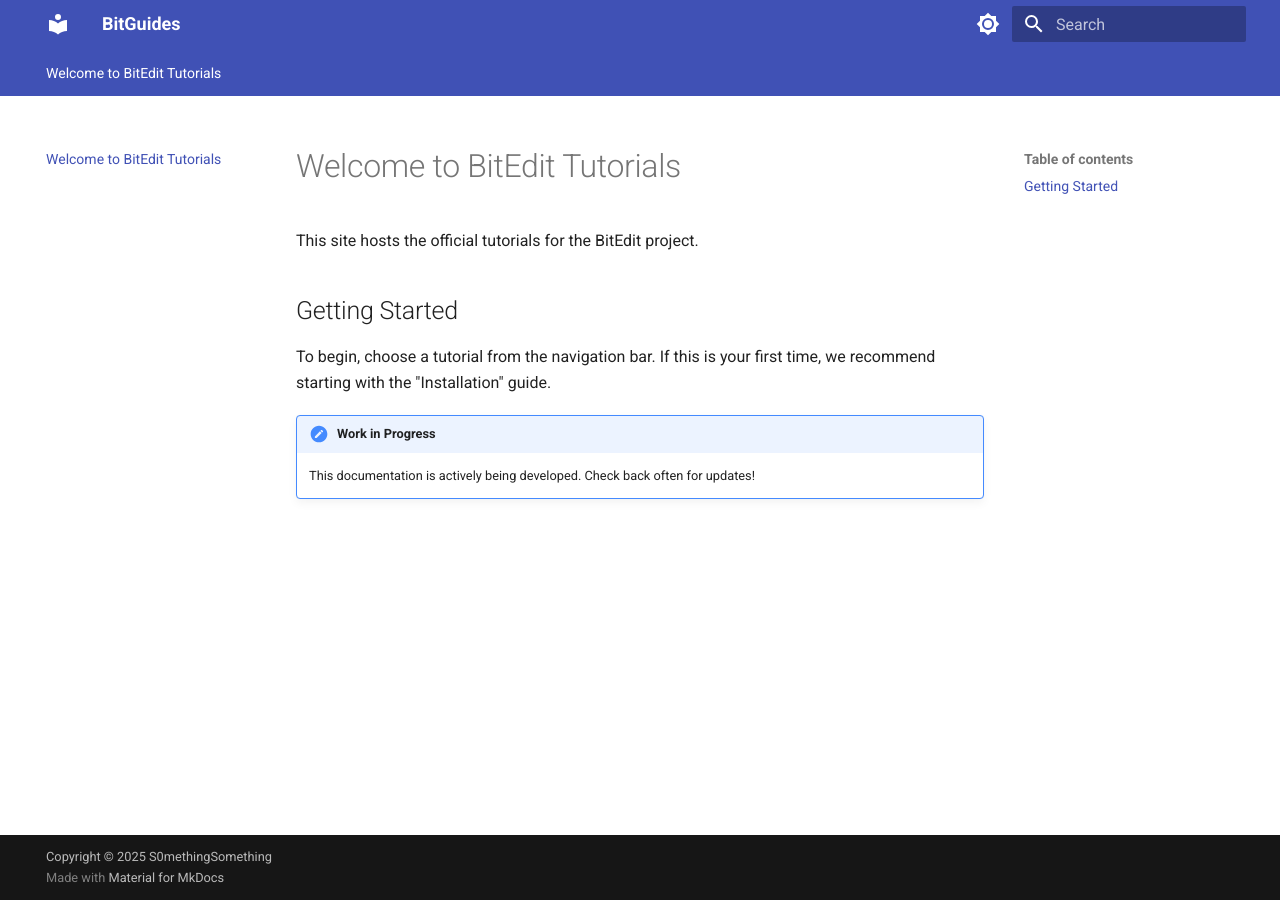
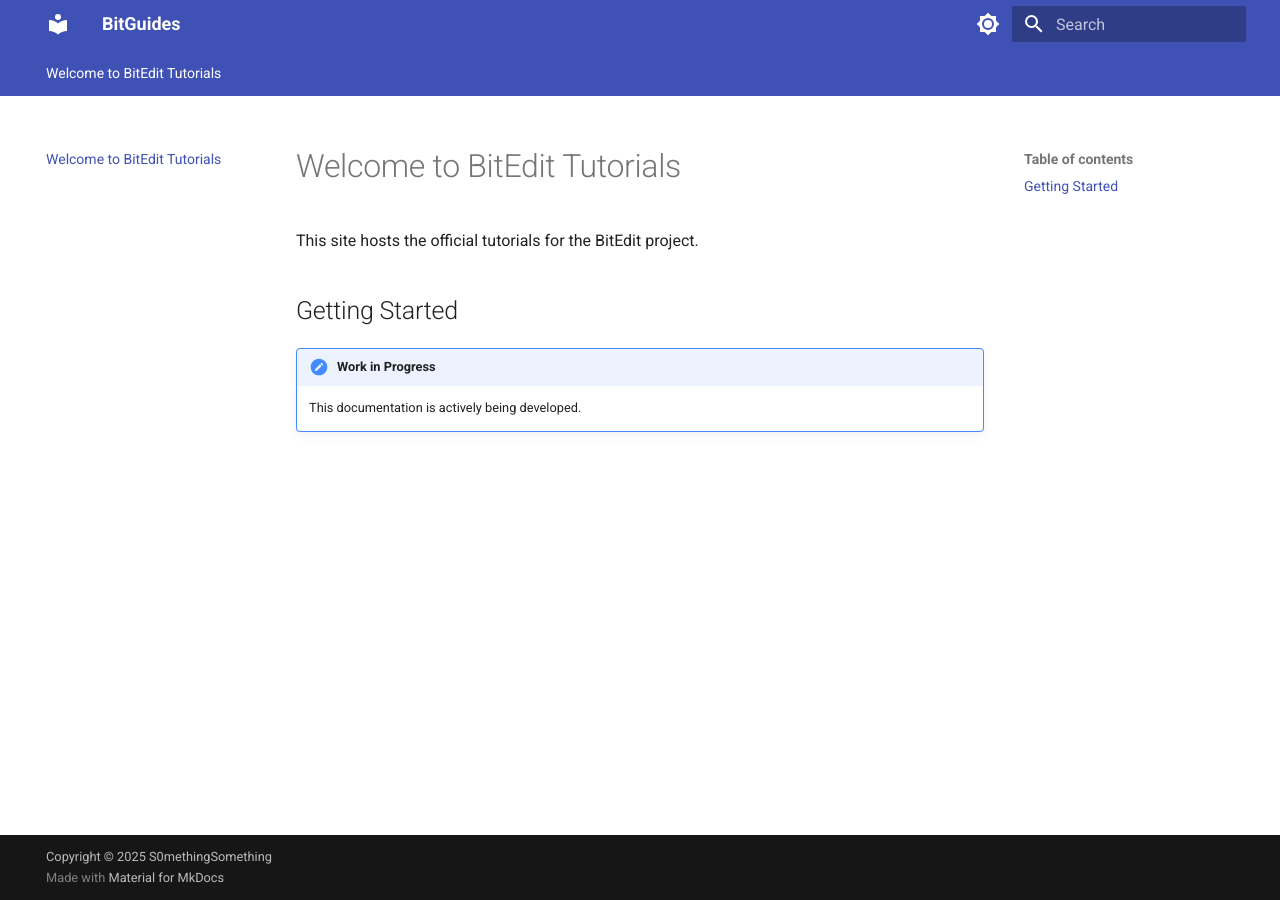
Before and after one commit to S0methingSomething/BitGuides, an MkDocs documentation site: the page built from docs/index.md, in a window 1280 px wide. Built offline with MkDocs 1.6.1 and Material for MkDocs 9.7.7, drawn with Linux system fonts in a browser that asks for light colours.

Commit message:
Update index.md

```diff
--- a/docs/index.md
+++ b/docs/index.md
@@ -4,7 +4,5 @@ This site hosts the official tutorials for the BitEdit project.
 
 ## Getting Started
 
-To begin, choose a tutorial from the navigation bar. If this is your first time, we recommend starting with the "Installation" guide.
-
 !!! note "Work in Progress"
-    This documentation is actively being developed. Check back often for updates!
+    This documentation is actively being developed.
```
